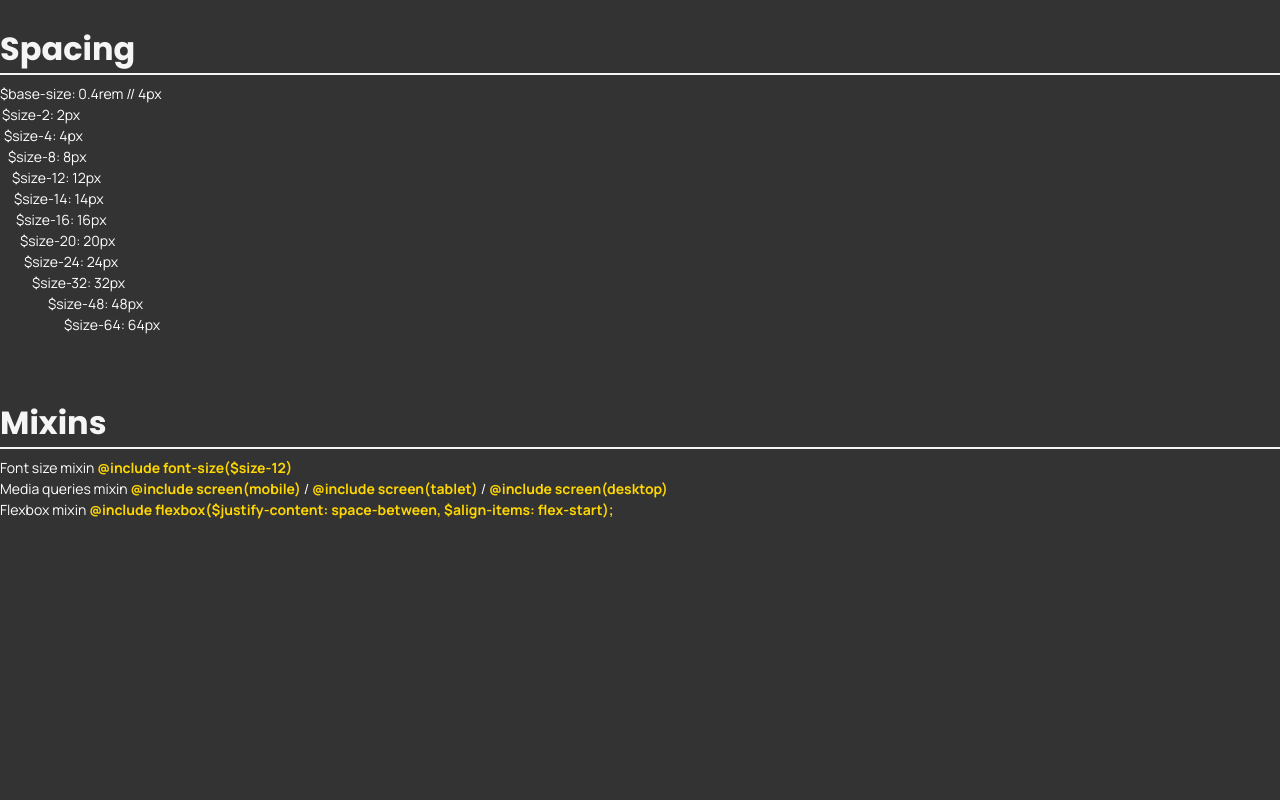
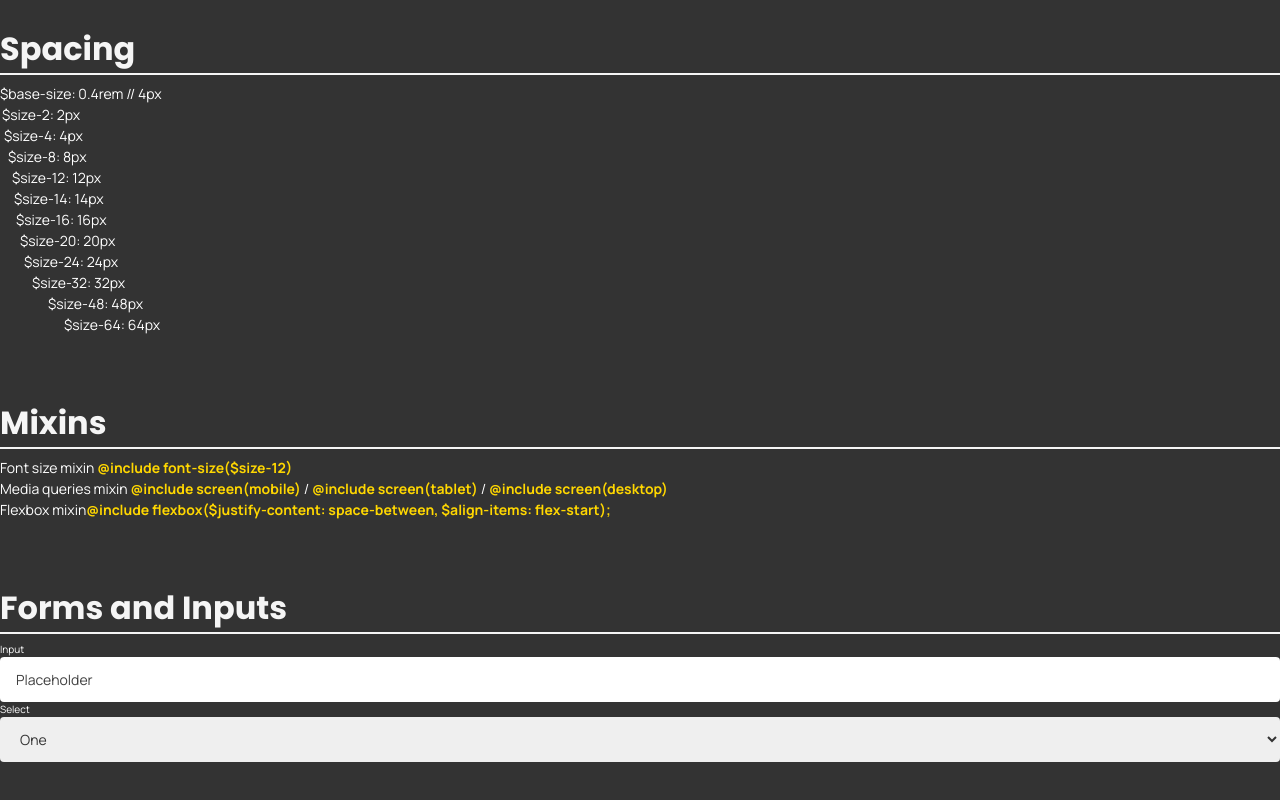
Before and after one commit to dziekiczan1/syndicateCrime, a Next.js app: page /uikit in a window 1280 px wide. Shown: the part 613-1413 px from the top of the page. Before the commit the page ends 1213 px from the top, so only its background shows below. Built offline with nearby package versions, Linux system fonts and the light colour scheme.

Commit message:
style: add forms styling to UiKit

```diff
--- a/components/layout/uikit/Uikit.module.scss
+++ b/components/layout/uikit/Uikit.module.scss
@@ -72,9 +72,11 @@
     12: $size-64,
   );
 
-  @each $nth, $margin in $margins {
-    p:nth-of-type(#{$nth}) {
-      margin-left: $margin;
+  p {
+    @each $nth, $margin in $margins {
+      &:nth-of-type(#{$nth}) {
+        margin-left: $margin;
+      }
     }
   }
 }
--- a/components/layout/uikit/Uikit.tsx
+++ b/components/layout/uikit/Uikit.tsx
@@ -51,13 +51,29 @@ const UiKit: React.FC = () => {
           <span>@include screen(desktop)</span>
         </p>
         <p>
-          Flexbox mixin{" "}
+          Flexbox mixin
           <span>
             @include flexbox($justify-content: space-between, $align-items:
             flex-start);
           </span>
         </p>
       </div>
+      <div>
+        <h1 className={styles.heading}>Forms and Inputs</h1>
+        <label htmlFor="input-one">Input</label>
+        <input
+          type="text"
+          placeholder="Placeholder"
+          name="input"
+          id="input-one"
+        />
+        <label htmlFor="select-one">Select</label>
+        <select name="select" id="select-one">
+          <option value="one">One</option>
+          <option value="two">Two</option>
+          <option value="three">Three</option>
+        </select>
+      </div>
     </div>
   );
 };
```
